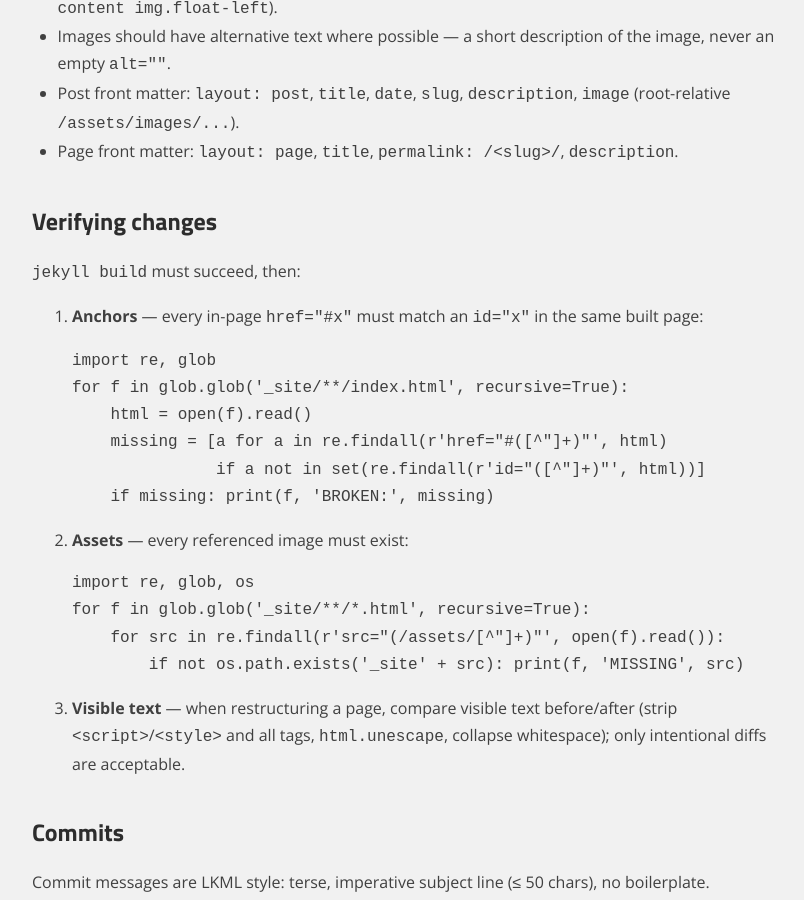
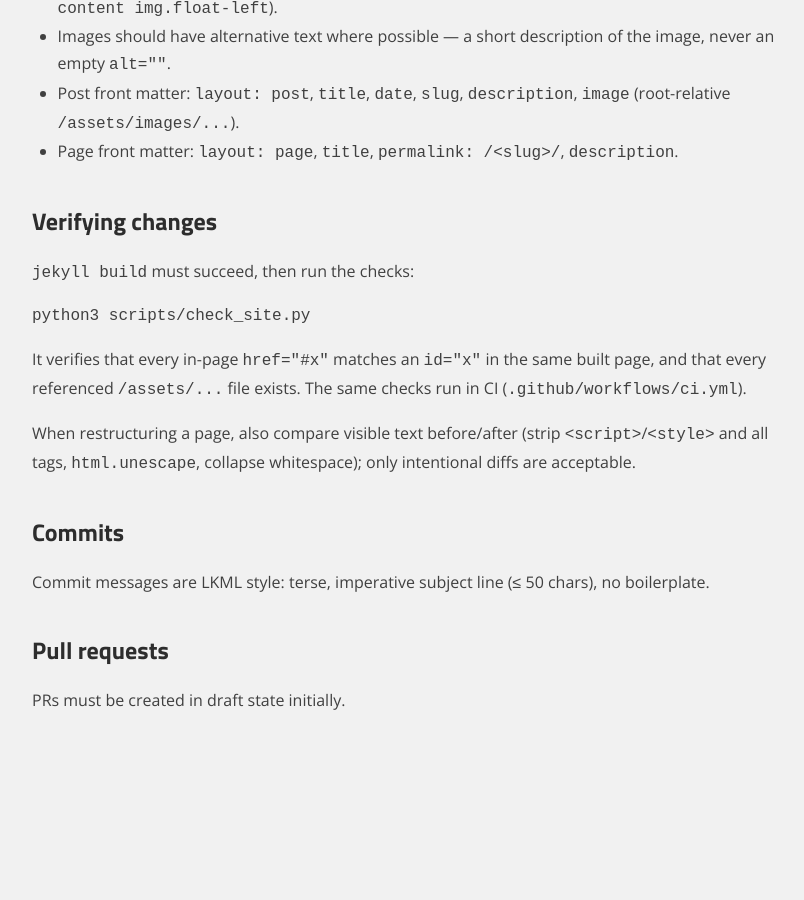
Before and after one commit to artms/peritonine, a Jekyll site: the page built from AGENTS.md, in a window 1280 px wide and 900 px high, scrolled down 1729 px. Shown: the whole window, without its empty margins (32-836 px from the left). Built offline with Jekyll 4.4.1, drawn with Linux system fonts in a browser that asks for light colours; our own code applies the rules of GitHub Pages for plain Markdown files.

Commit message:
ci: add build and checks workflow

````diff
--- a/AGENTS.md
+++ b/AGENTS.md
@@ -38,29 +38,13 @@ then open http://127.0.0.1:8742/ in a browser. To preview the last build without
 
 ## Verifying changes
 
-`jekyll build` must succeed, then:
+`jekyll build` must succeed, then run the checks:
 
-1. **Anchors** — every in-page `href="#x"` must match an `id="x"` in the same built page:
+    python3 scripts/check_site.py
 
-   ```python
-   import re, glob
-   for f in glob.glob('_site/**/index.html', recursive=True):
-       html = open(f).read()
-       missing = [a for a in re.findall(r'href="#([^"]+)"', html)
-                  if a not in set(re.findall(r'id="([^"]+)"', html))]
-       if missing: print(f, 'BROKEN:', missing)
-   ```
+It verifies that every in-page `href="#x"` matches an `id="x"` in the same built page, and that every referenced `/assets/...` file exists. The same checks run in CI (`.github/workflows/ci.yml`).
 
-2. **Assets** — every referenced image must exist:
-
-   ```python
-   import re, glob, os
-   for f in glob.glob('_site/**/*.html', recursive=True):
-       for src in re.findall(r'src="(/assets/[^"]+)"', open(f).read()):
-           if not os.path.exists('_site' + src): print(f, 'MISSING', src)
-   ```
-
-3. **Visible text** — when restructuring a page, compare visible text before/after (strip `<script>`/`<style>` and all tags, `html.unescape`, collapse whitespace); only intentional diffs are acceptable.
+When restructuring a page, also compare visible text before/after (strip `<script>`/`<style>` and all tags, `html.unescape`, collapse whitespace); only intentional diffs are acceptable.
 
 ## Commits
 
````
Also changed, not shown: scripts/check_site.py (added, +32 -0 lines), .github/workflows/ci.yml (added).
